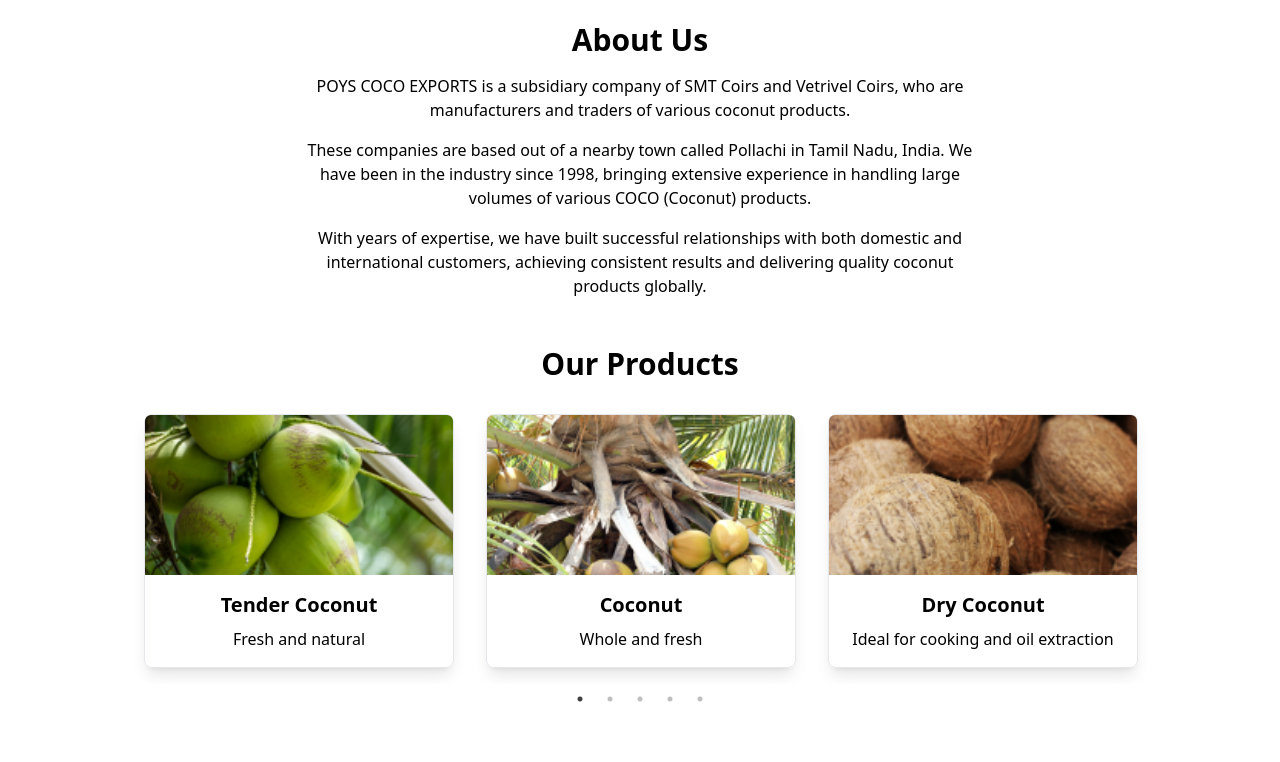
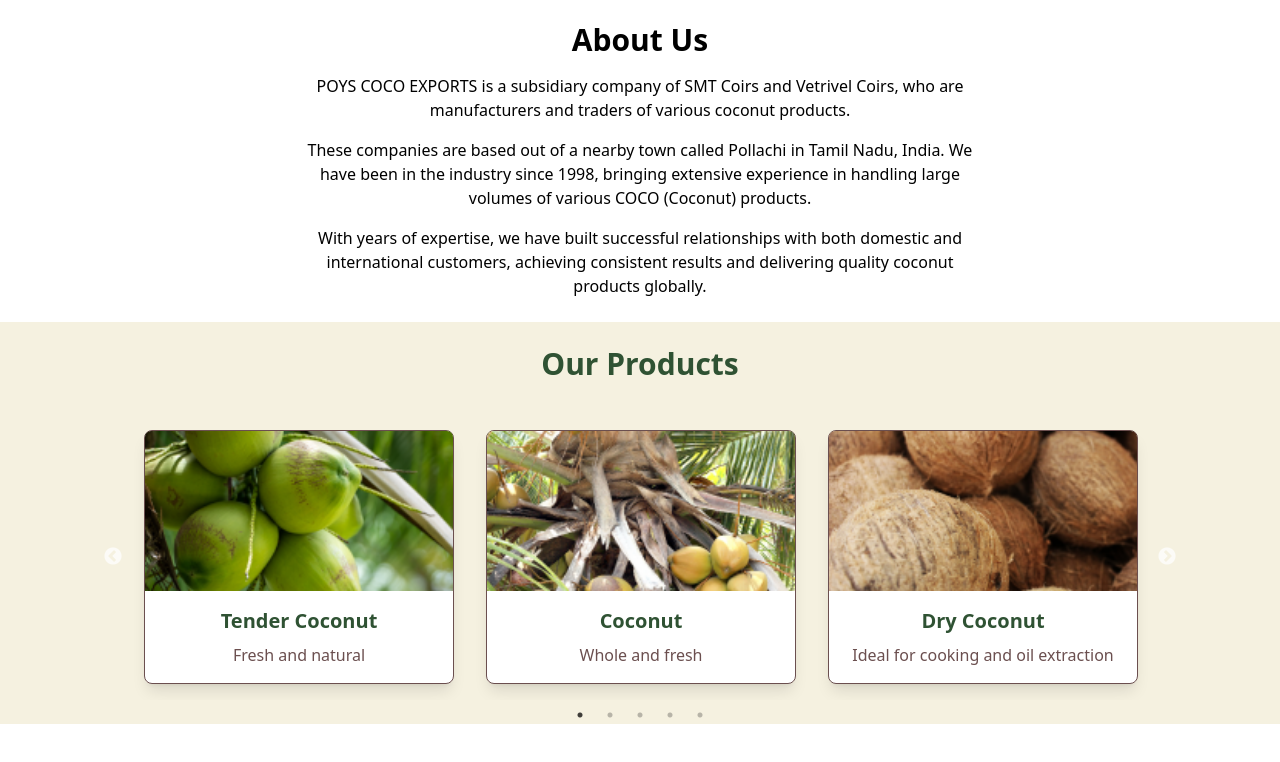
Before and after one commit to Abhi9125/cocopeat, a React (Create React App) app: page / in a window 1280 px wide. Shown: the part 386-1148 px from the top of the page. Built offline with nearby package versions, Linux system fonts and the light colour scheme.

Commit message:
Update the product component color

```diff
--- a/src/Components/Products.js
+++ b/src/Components/Products.js
@@ -142,6 +142,153 @@
 
 // export default Products;
 
+// import React from "react";
+// import Slider from "react-slick";
+// import { useNavigate } from "react-router-dom";
+// import "slick-carousel/slick/slick.css";
+// import "slick-carousel/slick/slick-theme.css";
+
+// import tenderCoconut from "../Images/Products/tender coco.png";
+// import coconut from "../Images/Products/coconut.png";
+// import drycoconut from "../Images/Products/dry coco.png";
+// import desiccatedcoconut from "../Images/Products/desiccated.png";
+// import coconutoil from "../Images/Products/oil.png";
+// import huskchips from "../Images/Products/husk.png";
+// import coirfiber from "../Images/Products/coir fiber.png";
+// import curledcoir from "../Images/Products/curled coir.png";
+// import coiryarn from "../Images/Products/yarn.png";
+// import coirmats from "../Images/Products/mats.png";
+// import coirpeat from "../Images/Products/Coir Peat.png";
+// import peatgrowbag from "../Images/Products/Coir Peat Grow Bag.png";
+// import gardenarticles from "../Images/Products/Coir Garden Articles.png";
+// import geotextiles from "../Images/Products/Coir Geo Textiles.png";
+
+// const Products = () => {
+//   const navigate = useNavigate();
+
+//   const products = [
+//     {
+//       name: "Tender Coconut",
+//       description: "Fresh and natural",
+//       imageUrl: tenderCoconut,
+//     },
+//     {
+//       name: "Coconut",
+//       description: "Whole and fresh",
+//       imageUrl: coconut,
+//     },
+//     {
+//       name: "Dry Coconut",
+//       description: "Ideal for cooking and oil extraction",
+//       imageUrl: drycoconut,
+//     },
+//     {
+//       name: "Desiccated Coconut",
+//       description: "Perfect for baking and cooking",
+//       imageUrl: desiccatedcoconut,
+//     },
+//     {
+//       name: "Coconut Oil",
+//       description: "Pure coconut oil",
+//       imageUrl: coconutoil,
+//     },
+//     {
+//       name: "Coconut Husk Chips",
+//       description: "Ideal for potting",
+//       imageUrl: huskchips,
+//     },
+//     {
+//       name: "Coir Fiber",
+//       description: "Used for various applications",
+//       imageUrl: coirfiber,
+//     },
+//     {
+//       name: "Curled Coir",
+//       description: "Used in mattress manufacturing",
+//       imageUrl: curledcoir,
+//     },
+//     {
+//       name: "Coir Yarn",
+//       description: "High-quality coir yarn",
+//       imageUrl: coiryarn,
+//     },
+//     {
+//       name: "Coir Mats",
+//       description: "Eco-friendly mats",
+//       imageUrl: coirmats,
+//     },
+//     {
+//       name: "Coir Peat",
+//       description: "Ideal for soil conditioning",
+//       imageUrl: coirpeat,
+//     },
+//     {
+//       name: "Coir Peat Grow Bag",
+//       description: "Perfect for growing plants",
+//       imageUrl: peatgrowbag,
+//     },
+//     {
+//       name: "Coir Garden Articles",
+//       description: "Various garden articles",
+//       imageUrl: gardenarticles,
+//     },
+//     {
+//       name: "Coir Geo Textiles",
+//       description: "Used for erosion control",
+//       imageUrl: geotextiles,
+//     },
+//   ];
+
+//   const settings = {
+//     dots: true,
+//     infinite: true,
+//     speed: 500,
+//     slidesToShow: 3,
+//     slidesToScroll: 3,
+//     responsive: [
+//       { breakpoint: 768, settings: { slidesToShow: 2 } },
+//       { breakpoint: 480, settings: { slidesToShow: 1 } },
+//     ],
+//   };
+
+//   // Navigate to the product page
+//   const handleProductClick = (productName) => {
+//     navigate(`/products/${productName.replace(/\s+/g, "-").toLowerCase()}`);
+//   };
+
+//   return (
+//     <section id="products" className="p-6 bg-warmBeige">
+//       <h2 className="text-3xl font-bold text-center text-deepGreen mb-4">
+//         Our Products
+//       </h2>
+//       <Slider {...settings} className="max-w-5xl mx-auto">
+//         {products.map((product, index) => (
+//           <div key={index} className="p-4">
+//             <div
+//               className="border border-neutralBrown rounded-lg shadow-lg cursor-pointer"
+//               onClick={() => handleProductClick(product.name)}
+//             >
+//               <img
+//                 src={product.imageUrl}
+//                 alt={product.name}
+//                 className="w-full h-40 object-cover rounded-t-md"
+//               />
+//               <div className="p-4 text-center">
+//                 <h3 className="text-xl font-semibold text-deepGreen">
+//                   {product.name}
+//                 </h3>
+//                 <p className="mt-2 text-neutralBrown">{product.description}</p>
+//               </div>
+//             </div>
+//           </div>
+//         ))}
+//       </Slider>
+//     </section>
+//   );
+// };
+
+// export default Products;
+
 import React from "react";
 import Slider from "react-slick";
 import { useNavigate } from "react-router-dom";
@@ -251,21 +398,20 @@
     ],
   };
 
-  // Navigate to the product page
   const handleProductClick = (productName) => {
     navigate(`/products/${productName.replace(/\s+/g, "-").toLowerCase()}`);
   };
 
   return (
-    <section id="products" className="p-6 bg-warmBeige">
-      <h2 className="text-3xl font-bold text-center text-deepGreen mb-4">
+    <section id="products" className="p-6 bg-[#F5F1E0]">
+      <h2 className="text-3xl font-bold text-center text-[#2F5233] mb-8">
         Our Products
       </h2>
       <Slider {...settings} className="max-w-5xl mx-auto">
         {products.map((product, index) => (
           <div key={index} className="p-4">
             <div
-              className="border border-neutralBrown rounded-lg shadow-lg cursor-pointer"
+              className="border border-[#6B4F4F] bg-[#FFFFFF] rounded-lg shadow-lg cursor-pointer transform transition duration-300 hover:scale-105"
               onClick={() => handleProductClick(product.name)}
             >
               <img
@@ -274,10 +420,10 @@
                 className="w-full h-40 object-cover rounded-t-md"
               />
               <div className="p-4 text-center">
-                <h3 className="text-xl font-semibold text-deepGreen">
+                <h3 className="text-xl font-semibold text-[#2F5233]">
                   {product.name}
                 </h3>
-                <p className="mt-2 text-neutralBrown">{product.description}</p>
+                <p className="mt-2 text-[#6B4F4F]">{product.description}</p>
               </div>
             </div>
           </div>
```
